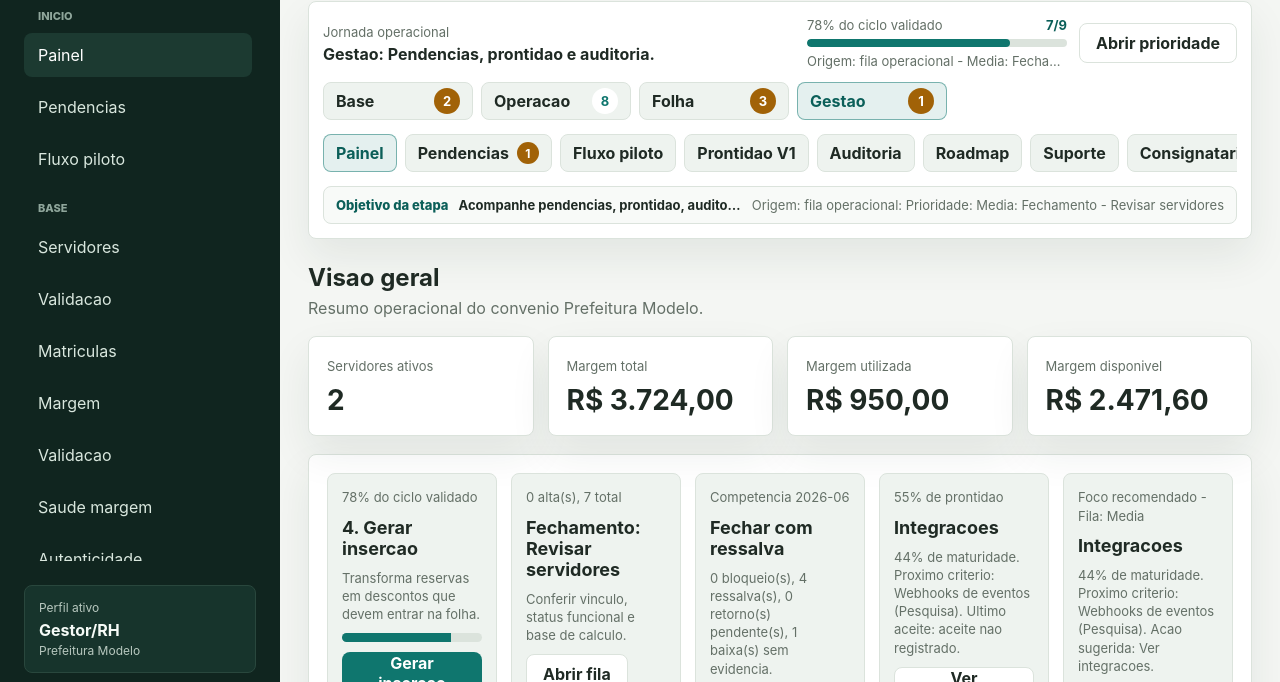
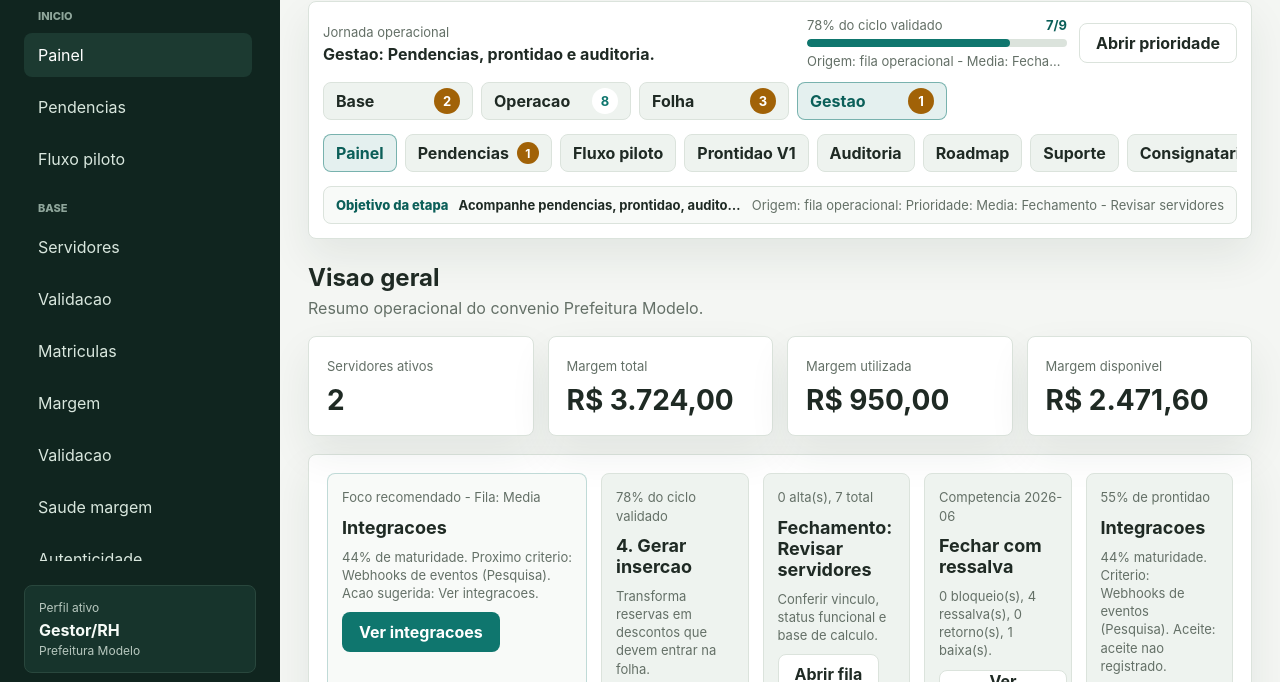
Before and after one commit to Thiago789/margem-clara, a plain HTML site: page index.html in a window 1280 px wide. Shown: the part 103-785 px from the top of the page. Drawn offline with Linux system fonts and the light colour scheme.

Commit message:
Emphasize dashboard primary action

```diff
--- a/audit-addon.js
+++ b/audit-addon.js
@@ -44,7 +44,7 @@ function loadAddonScript(filename) {
   if (hasAddonScript(filename)) return;
   const script = document.createElement("script");
   script.async = false;
-  script.src = `${filename}?v=20260628-20`;
+  script.src = `${filename}?v=20260628-21`;
   document.body.appendChild(script);
 }
 
--- a/dashboard-command-addon.js
+++ b/dashboard-command-addon.js
@@ -97,6 +97,12 @@ function dashboardFocusOrigin(queue, focus) {
   return focus?.target ? `Roadmap: ${pageTitles[focus.target] || focus.target}` : "Roadmap";
 }
 
+function dashboardCompactText(value, limit = 118) {
+  const text = String(value || "").trim();
+  if (text.length <= limit) return text;
+  return `${text.slice(0, Math.max(0, limit - 3)).trim()}...`;
+}
+
 function renderDashboardCommandCenter() {
   ensureDashboardCommandCenter();
   const grid = document.getElementById("dashboard-command-grid");
@@ -122,38 +128,38 @@ function renderDashboardCommandCenter() {
   const payrollPayoffWarnings = payroll.missingInstallmentProgress.length;
 
   grid.innerHTML = `
-    <article class="dashboard-command-card">
+    <article class="dashboard-command-card dashboard-command-primary">
+      <span>Foco recomendado - ${focusOrigin}</span>
+      <strong>${focus.title}</strong>
+      <p>${dashboardCompactText(focus.detail, 150)}</p>
+      <button class="primary-button dashboard-command-action" data-target-view="${focus.target}" type="button">${focus.action}</button>
+    </article>
+    <article class="dashboard-command-card dashboard-command-support">
       <span>${journey.label}</span>
       <strong>${journey.current.label}</strong>
-      <p>${journey.current.detail}</p>
+      <p>${dashboardCompactText(journey.current.detail)}</p>
       <div class="dashboard-command-meter" aria-label="${journey.percent}% do fluxo piloto">
         <span style="width: ${journey.percent}%"></span>
       </div>
-      <button class="primary-button dashboard-command-action" data-target-view="${journey.current.target}" type="button">${journey.current.action}</button>
+      <button class="secondary-button dashboard-command-action" data-target-view="${journey.current.target}" type="button">${journey.current.action}</button>
     </article>
-    <article class="dashboard-command-card">
+    <article class="dashboard-command-card dashboard-command-support">
       <span>${queue.high} alta(s), ${queue.total} total</span>
       <strong>${queueTitle}</strong>
-      <p>${queueDetail}</p>
+      <p>${dashboardCompactText(queueDetail)}</p>
       <button class="secondary-button dashboard-command-action" data-target-view="${queueTarget}" type="button">Abrir fila</button>
     </article>
-    <article class="dashboard-command-card">
+    <article class="dashboard-command-card dashboard-command-support">
       <span>Competencia ${payroll.month}</span>
       <strong>${payroll.decision}</strong>
-      <p>${payrollBlockers} bloqueio(s), ${payrollWarnings} ressalva(s), ${payrollPendingReturns} retorno(s) pendente(s), ${payrollPayoffWarnings} baixa(s) sem evidencia.</p>
+      <p>${payrollBlockers} bloqueio(s), ${payrollWarnings} ressalva(s), ${payrollPendingReturns} retorno(s), ${payrollPayoffWarnings} baixa(s).</p>
       <button class="secondary-button dashboard-command-action" data-target-view="closing" type="button">Ver fechamento</button>
     </article>
-    <article class="dashboard-command-card">
+    <article class="dashboard-command-card dashboard-command-support">
       <span>${readiness.average}% de prontidao</span>
       <strong>${readiness.nextGroup.title}</strong>
-      <p>${readiness.nextGroup.score}% de maturidade. Proximo criterio: ${readiness.nextItem[0]} (${readiness.nextItem[1]}). Ultimo aceite: ${qaApproval}.</p>
+      <p>${readiness.nextGroup.score}% maturidade. Criterio: ${readiness.nextItem[0]} (${readiness.nextItem[1]}). Aceite: ${qaApproval}.</p>
       <button class="secondary-button dashboard-command-action" data-target-view="readiness" type="button">Ver prontidao</button>
-    </article>
-    <article class="dashboard-command-card">
-      <span>Foco recomendado - ${focusOrigin}</span>
-      <strong>${focus.title}</strong>
-      <p>${focus.detail}</p>
-      <button class="secondary-button dashboard-command-action" data-target-view="${focus.target}" type="button">${focus.action}</button>
     </article>
   `;
 
@@ -169,7 +175,7 @@ dashboardCommandStyle.textContent = `
   }
   .dashboard-command-grid {
     display: grid;
-    grid-template-columns: repeat(5, minmax(0, 1fr));
+    grid-template-columns: minmax(260px, 1.4fr) repeat(4, minmax(0, 1fr));
     gap: 14px;
   }
   .dashboard-command-card {
@@ -181,6 +187,16 @@ dashboardCommandStyle.textContent = `
     border: 1px solid var(--line);
     border-radius: 8px;
     background: var(--surface-2);
+  }
+  .dashboard-command-primary {
+    background: #f8faf8;
+    border-color: rgba(15, 118, 110, 0.24);
+  }
+  .dashboard-command-primary strong {
+    font-size: 20px;
+  }
+  .dashboard-command-support {
+    min-height: 170px;
   }
   .dashboard-command-card span,
   .dashboard-command-card p {
--- a/index.html
+++ b/index.html
@@ -428,6 +428,6 @@
     </dialog>
 
     <script src="app.js"></script>
-    <script src="audit-addon.js?v=20260628-20"></script>
+    <script src="audit-addon.js?v=20260628-21"></script>
   </body>
 </html>
```
Also changed, not shown: estado-do-projeto.md (+1 -0 lines), tools/static-check.js (+10 -0 lines), README.md.
